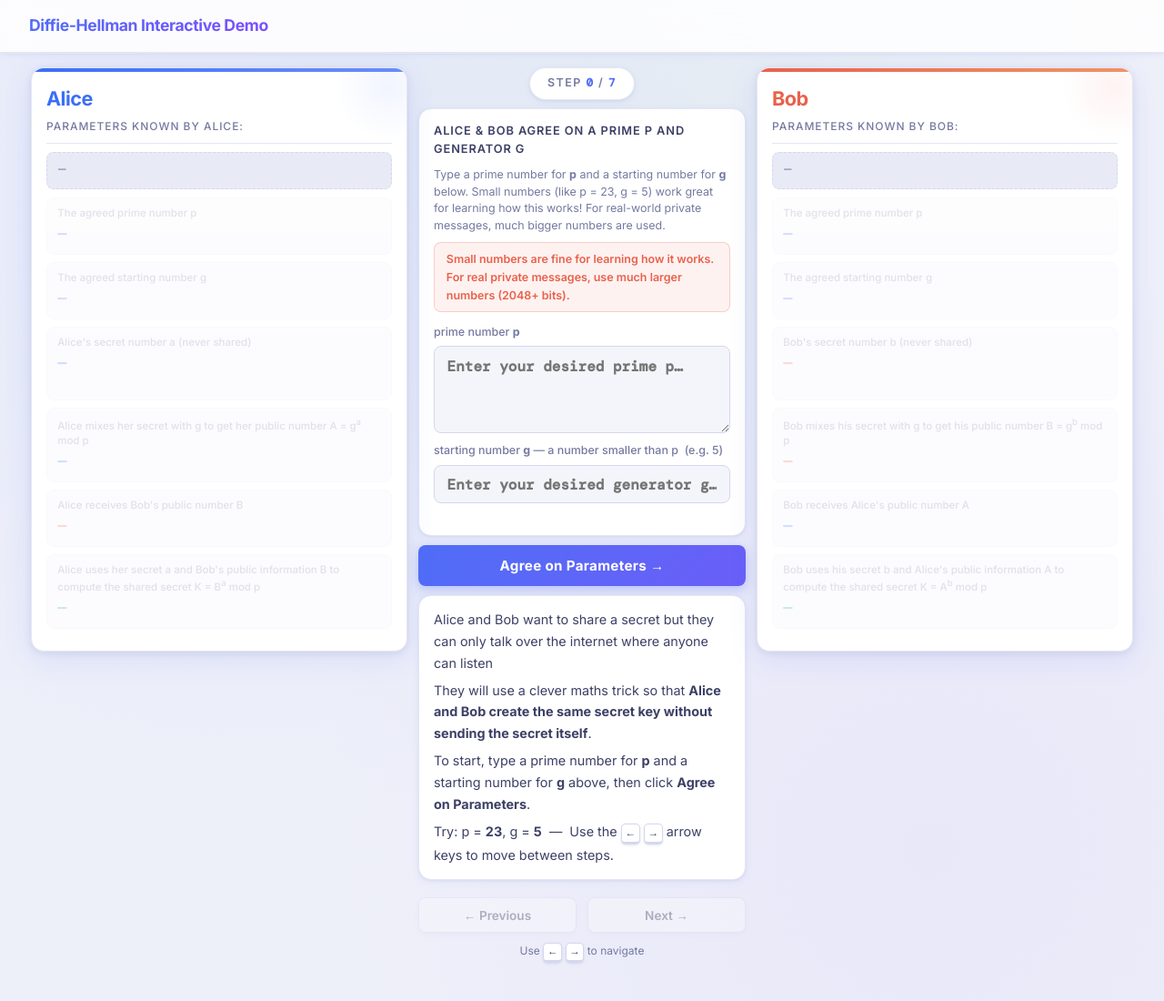
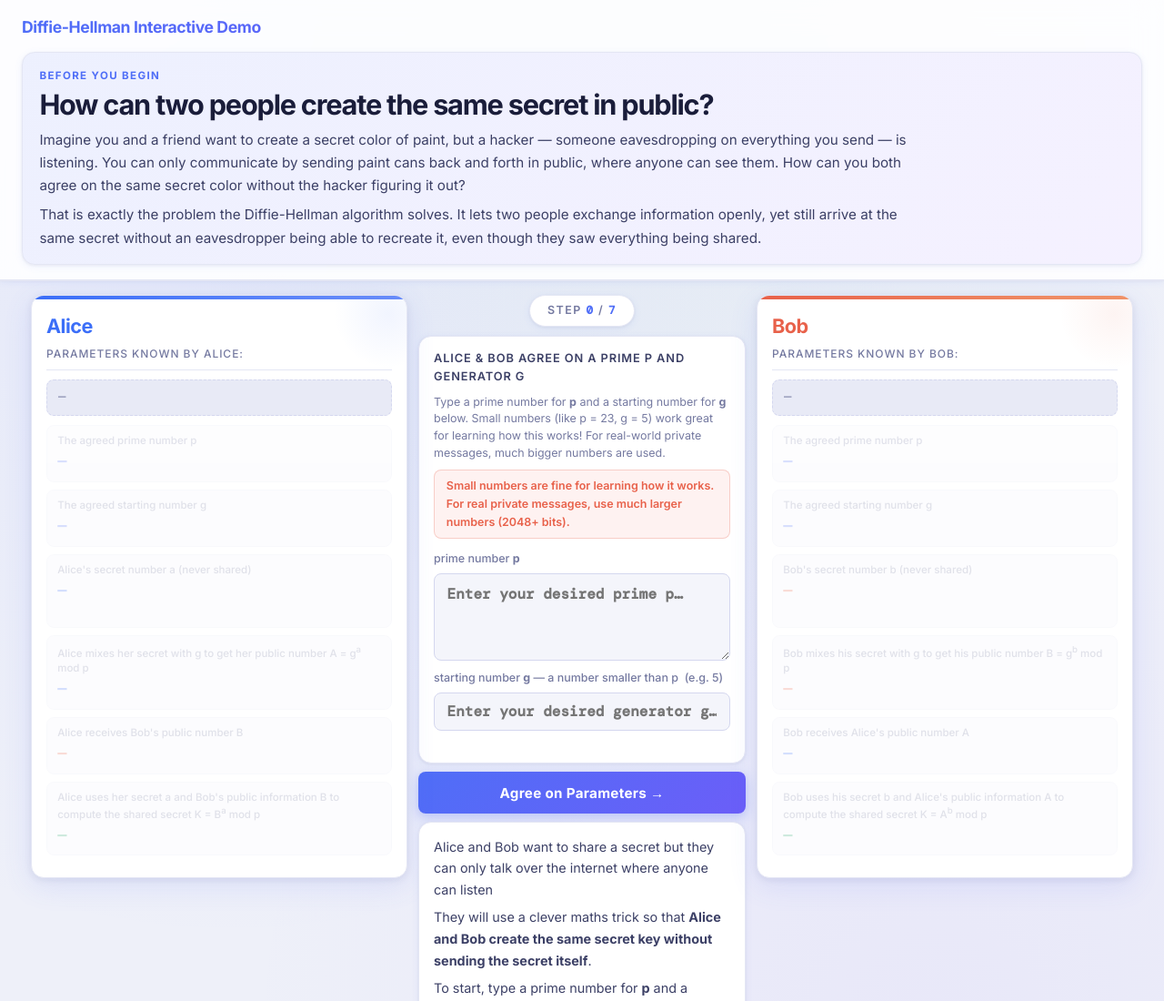
Before and after one commit to LaVie-environment/Diffie-Hellman-Key-Exchange, a website: page index.html in a window 1280 px wide. Shown: the top 1100 px of the page at 91% size. Drawn offline with nearby package versions, Linux system fonts and the light colour scheme; a web font is replaced by a local one.

Commit message:
to describe what DH means

```diff
--- a/index.html
+++ b/index.html
@@ -19,8 +19,28 @@
 <body>
 
   <!-- ── Header ───────────────────────────────────────────────── -->
-  <header>
-    <span class="logo">Diffie-Hellman Interactive Demo</span>
+  <header class="site-header">
+    <div class="header-content">
+      <span class="logo">Diffie-Hellman Interactive Demo</span>
+
+      <section class="dh-intro" aria-labelledby="dh-intro-title">
+        <p class="intro-kicker">Before you begin</p>
+        <h1 id="dh-intro-title">How can two people create the same secret in public?</h1>
+        <p>
+          Imagine you and a friend want to create a secret color of paint, but a hacker
+          — someone eavesdropping on everything you send — is listening. You can only
+          communicate by sending paint cans back and forth in public, where anyone can
+          see them. How can you both agree on the same secret color without the hacker
+          figuring it out?
+        </p>
+        <p>
+          That is exactly the problem the Diffie-Hellman algorithm solves. It lets two
+          people exchange information openly, yet still arrive at the same secret without
+          an eavesdropper being able to recreate it, even though they saw everything being
+          shared.
+        </p>
+      </section>
+    </div>
   </header>
 
   <!-- ── Main ─────────────────────────────────────────────────── -->
--- a/style.css
+++ b/style.css
@@ -68,18 +68,23 @@ body {
 
 /* ── Header ─────────────────────────────────────────────────────── */
 header {
-  background: rgba(255,255,255,0.85);
+  background: rgba(255,255,255,0.88);
   backdrop-filter: blur(16px);
   -webkit-backdrop-filter: blur(16px);
   border-bottom: 1px solid var(--border-lt);
-  padding: 0.9rem 2rem;
-  display: flex;
-  align-items: center;
-  gap: 1rem;
+  padding: 1rem 1.5rem;
   position: sticky;
   top: 0;
   z-index: 100;
   box-shadow: 0 1px 0 var(--border-lt), var(--shadow-sm);
+}
+
+.header-content {
+  max-width: 1260px;
+  margin: 0 auto;
+  display: flex;
+  flex-direction: column;
+  gap: 0.8rem;
 }
 
 header .logo {
@@ -93,6 +98,46 @@ header .logo {
   -webkit-background-clip: text;
   -webkit-text-fill-color: transparent;
   background-clip: text;
+}
+
+.dh-intro {
+  background:
+    linear-gradient(135deg, rgba(79,110,247,0.1), rgba(124,77,255,0.08)),
+    var(--card);
+  border: 1.5px solid var(--border-lt);
+  border-radius: var(--radius);
+  padding: 1rem 1.15rem;
+  box-shadow: var(--shadow-sm);
+}
+
+.dh-intro .intro-kicker {
+  color: var(--accent);
+  font-size: 0.72rem;
+  font-weight: 700;
+  letter-spacing: 0.12em;
+  margin-bottom: 0.25rem;
+  text-transform: uppercase;
+}
+
+.dh-intro h1 {
+  color: var(--text);
+  font-family: var(--display);
+  font-size: clamp(1.25rem, 2.4vw, 2rem);
+  font-weight: 700;
+  letter-spacing: -0.04em;
+  line-height: 1.15;
+  margin-bottom: 0.55rem;
+}
+
+.dh-intro p {
+  color: var(--text-mid);
+  font-size: 0.95rem;
+  line-height: 1.65;
+  max-width: 980px;
+}
+
+.dh-intro p + p {
+  margin-top: 0.45rem;
 }
 
 header nav {
@@ -975,6 +1020,9 @@ footer {
 
 @media (max-width: 600px) {
   header  { padding: 0.8rem 1rem; }
+  .header-content { gap: 0.6rem; }
+  .dh-intro { padding: 0.85rem; }
+  .dh-intro p { font-size: 0.88rem; line-height: 1.55; }
   main    { padding: 0.75rem 0.8rem 1.5rem; }
   .scene  { gap: 0.75rem; }
 }
```
